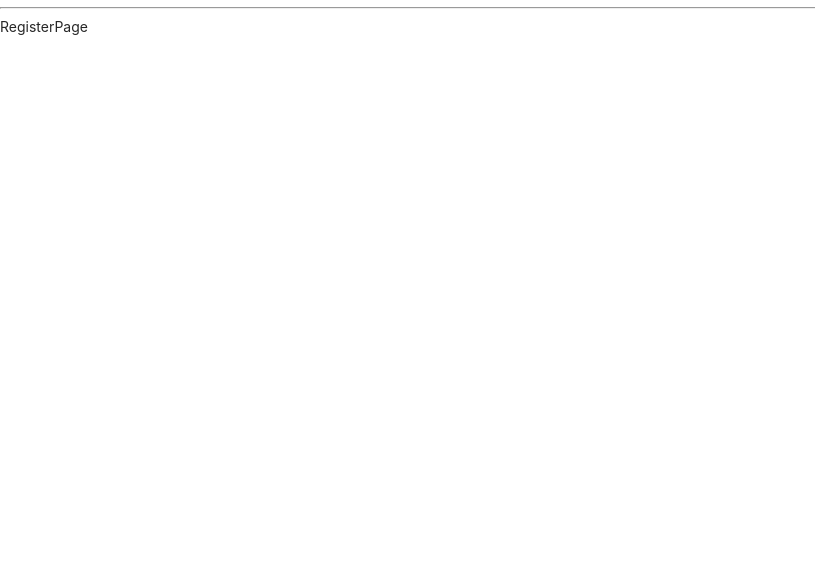
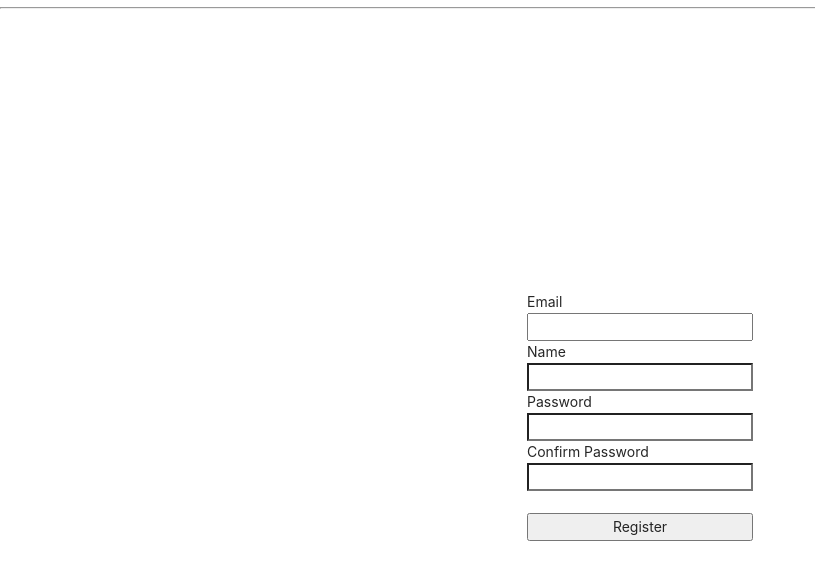
Before and after one commit to baekg6/Full-stack-basic, a React (Create React App) app in the folder client/: page /register in a window 1280 px wide. Shown: the top 580 px of the page, without its empty margins (0-815 px from the left). Built offline with nearby package versions, Linux system fonts and the light colour scheme.

Commit message:
Docs: 회원가입 페이지 생성

```diff
--- a/client/src/_actions/types.js
+++ b/client/src/_actions/types.js
@@ -1,3 +1,4 @@
 // 타입 관리
 
 export const LOGIN_USER = "Login_user";
+export const REGISTER_USER = "register_user";
--- a/client/src/_actions/user_action.js
+++ b/client/src/_actions/user_action.js
@@ -1,6 +1,7 @@
 import axios from 'axios';
 import {
-    LOGIN_USER
+    LOGIN_USER,
+    REGISTER_USER
 } from './types';
 
 
@@ -11,8 +12,21 @@
 
     return { //-> reducer로 전달
         //(previousState, action) => nextState
-        type: "LOGIN_USER",
+        type: LOGIN_USER,
         payload: request
 
     }
 }
+
+export function registerUser(dataTosubmit) {
+    //http method를 이용해서 데이터를 전송
+    const request = axios.post('/api/users/register', dataTosubmit)
+    .then(response => response.data) //data를 request에 저장
+
+    return { //-> reducer로 전달
+        //(previousState, action) => nextState
+        type: REGISTER_USER,
+        payload: request
+
+    }
+}
--- a/client/src/_reducers/user_reducer.js
+++ b/client/src/_reducers/user_reducer.js
@@ -1,5 +1,6 @@
 import {
-    LOGIN_USER
+    LOGIN_USER,
+    REGISTER_USER
 } from '../_actions/types';
 
 export default function (state={}, action) {
@@ -8,6 +9,9 @@
         case LOGIN_USER:
                 return {...state, loginSuccess: action.payload }
             break;
+        case REGISTER_USER:
+                return {...state, register: action.payload }
+            break;
 
         default:
             return state;
--- a/client/src/components/views/RegisterPage/RegisterPage.js
+++ b/client/src/components/views/RegisterPage/RegisterPage.js
@@ -1,9 +1,94 @@
-import React from 'react'
+import React, { useState } from 'react'
+import { useDispatch } from 'react-redux'
+import { registerUser } from '../../../_actions/user_action';
+import { useNavigate } from "react-router-dom";
 
 function RegisterPage() {
+  const navigate = useNavigate();
+  const dispatch = useDispatch();
+
+  // state
+  const [Email, setEmail] = useState("")
+  const [Password, setPassword] = useState("")
+  const [Name, setName] = useState("")
+  const [ConfirmPassword, setConfirmPassword] = useState("")
+
+  // 타이핑 할 때 변화할 수 있도록 함수 선언
+  const onEmailHandler = (event) => {
+    setEmail(event.currentTarget.value)
+  }
+
+  const onNameHandler = (event) => {
+    setName(event.currentTarget.value)
+  }
+
+  const onPasswordHandler = (event) => {
+    setPassword(event.currentTarget.value)
+  }
+
+  const onConfirmPasswordHandler = (event) => {
+    setConfirmPassword(event.currentTarget.value)
+  }
+
+  const onSubmitHandler = (event) => {
+    event.preventDefault(); //페이지 refresh 방지
+
+    //password 확인
+    if(Password !== ConfirmPassword){
+      return alert('Check the confirm password')
+    }
+
+    let body = {
+      email: Email,
+      password: Password,
+      name: Name
+    }
+
+    //Redux 사용하지 않을 때
+    //Axios.post('/api/users'login', body)
+
+    dispatch(registerUser(body))
+    .then(response => {
+      if(response.payload.success) {
+        navigate('/login') //root로 이동
+      } else{
+        alert("Fail to sign up")
+      }
+    })
+
+  }
+
   return (
-    <div>RegisterPage</div>
-  )
+    <div
+      style={{
+        display: "flex",
+        justifyContent: "center",
+        alignItems: "center",
+        width: "100%",
+        height: "100vh",
+      }}
+    >
+      <form
+        style={{ display: "flex", flexDirection: "column" }}
+        onSubmit={onSubmitHandler}
+      >
+        <label>Email</label>
+        <input type="email" value={Email} onChange={onEmailHandler} />
+
+        <label>Name</label>
+        <input type="text" value={Name} onChange={onNameHandler} />
+
+        <label>Password</label>
+        <input type="password" value={Password} onChange={onPasswordHandler} />
+
+        <label>Confirm Password</label>
+        <input type="password" value={ConfirmPassword} onChange={onConfirmPasswordHandler} />
+
+        <br />
+        <button type="submit">Register</button>
+      </form>
+    </div>
+  );
 }
 
-export default RegisterPage
+export default RegisterPage;
```
